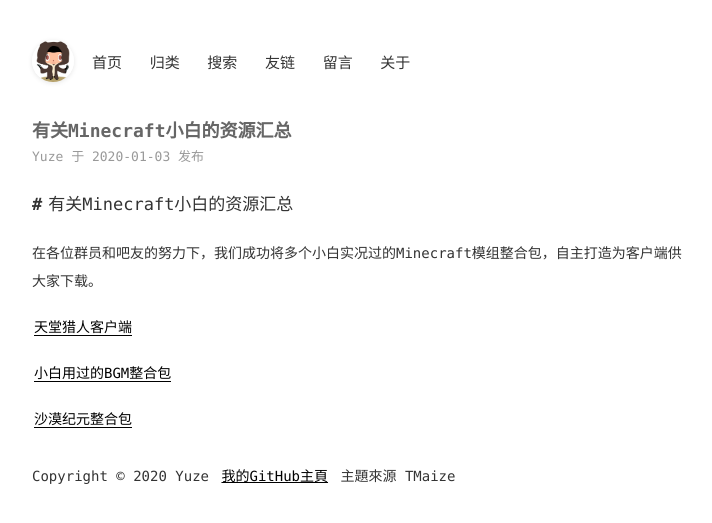
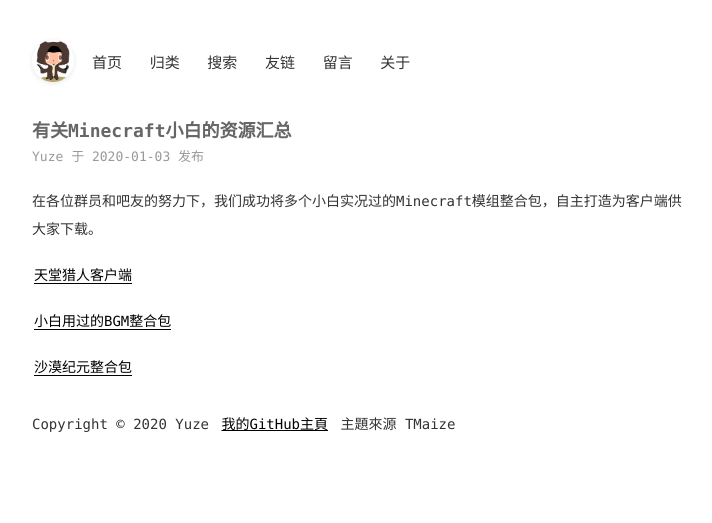
Before and after one commit to Rkgoange/Yuze, a Jekyll site: the page built from _posts/2020-1-3-theme-Minecraft.md, in a window 1280 px wide. Shown: the top 523 px of the page, without its empty margins (282-994 px from the left). Built offline with Jekyll 4.4.1, drawn with Linux system fonts in a browser that asks for light colours; some web fonts are replaced; comment, search, counter and statistics services are not loaded.

Commit message:
Update 2020-1-3-theme-Minecraft.md

```diff
--- a/_posts/2020-1-3-theme-Minecraft.md
+++ b/_posts/2020-1-3-theme-Minecraft.md
@@ -3,7 +3,6 @@ layout: mypost
 title: 有关Minecraft小白的资源汇总
 categories: [Minecraft]
 ---
-# 有关Minecraft小白的资源汇总
 在各位群员和吧友的努力下，我们成功将多个小白实况过的Minecraft模组整合包，自主打造为客户端供大家下载。
 
 [天堂猎人客户端](http://xykjyjs.test.upcdn.net/%E5%A4%A9%E5%A0%82%E7%8C%8E%E4%BA%BA.zip "天堂猎人客户端")
```
